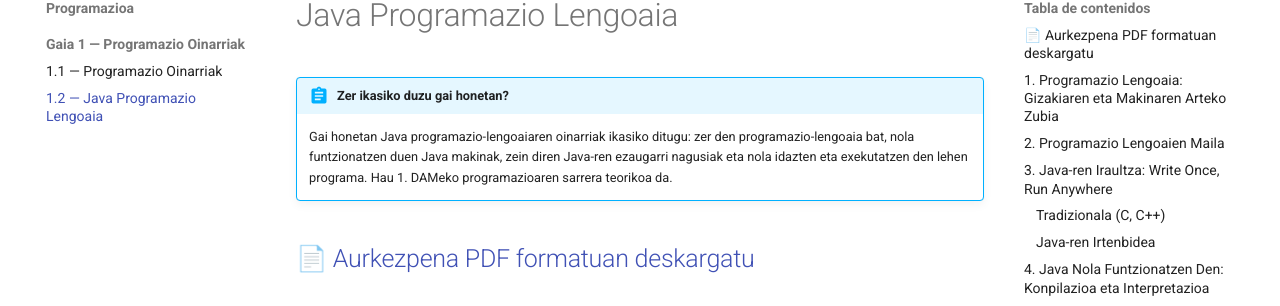
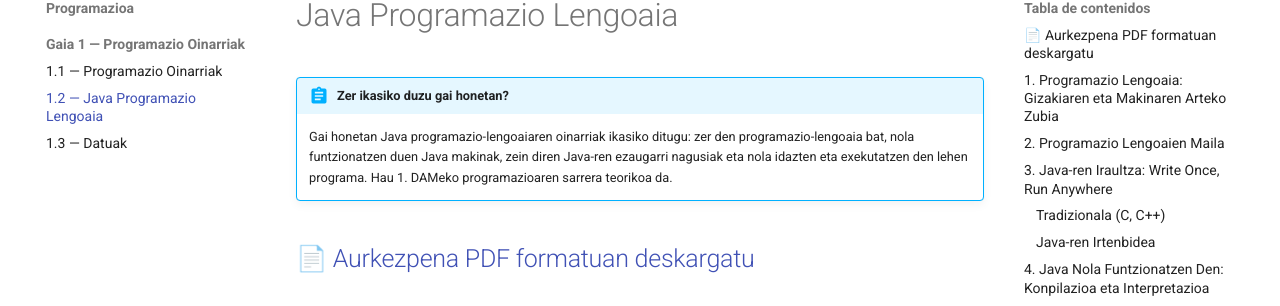
Before and after one commit to RomanOlea/apuntes-programacion, an MkDocs documentation site: the page built from docs/programazioa/gaia1/java-programazio-lengoaia.md, in a window 1280 px wide. Shown: the part 151-457 px from the top of the page. Built offline with MkDocs 1.6.1 and Material for MkDocs 9.7.7, drawn with Linux system fonts in a browser that asks for light colours.

Commit message:
Update mkdocs.yml

```diff
--- a/mkdocs.yml
+++ b/mkdocs.yml
@@ -26,3 +26,4 @@ nav:
     - Gaia 1 — Programazio Oinarriak:
       - 1.1 — Programazio Oinarriak: programazioa/gaia1/programazio-oinarriak.md
       - 1.2 — Java Programazio Lengoaia: programazioa/gaia1/java-programazio-lengoaia.md
+      - 1.3 — Datuak: programazioa/gaia1/datuak.md
```
